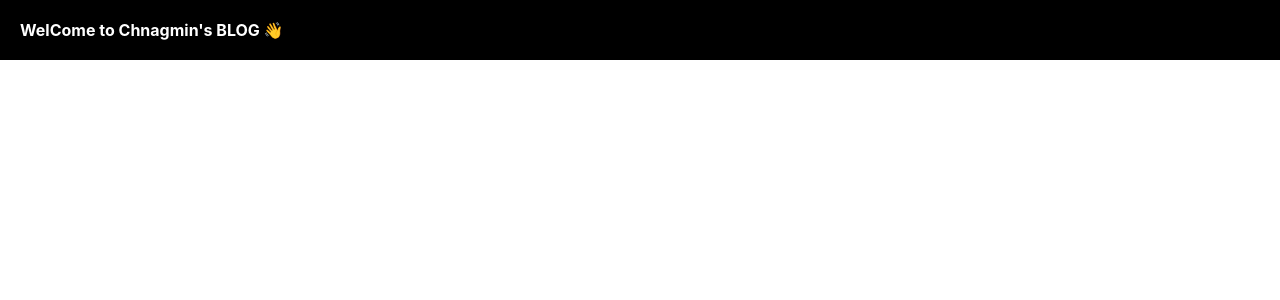
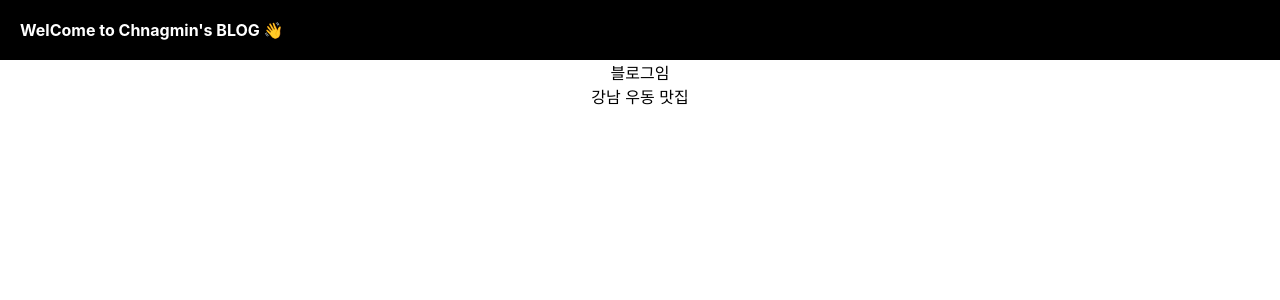
Before and after one commit to 2ckdaks/react_study_blog, a React (Create React App) app: page / in a window 1280 px wide. Shown: the top 300 px of the page. Built offline with nearby package versions, Linux system fonts and the light colour scheme.

Commit message:
JSX 문법 학습 데이터바인딩

```diff
--- a/src/App.js
+++ b/src/App.js
@@ -2,11 +2,16 @@ import logo from './logo.svg';
 import './App.css';
 
 function App() {
+  let post = '강남 우동 맛집';
+
   return (
     <div className='App'>
       <div className='black-nav'>
         <h4>WelCome to Chnagmin's BLOG 👋</h4>
       </div>
+
+      <div>블로그임</div>
+      <div>{post}</div>
     </div>
   );
 }
```
